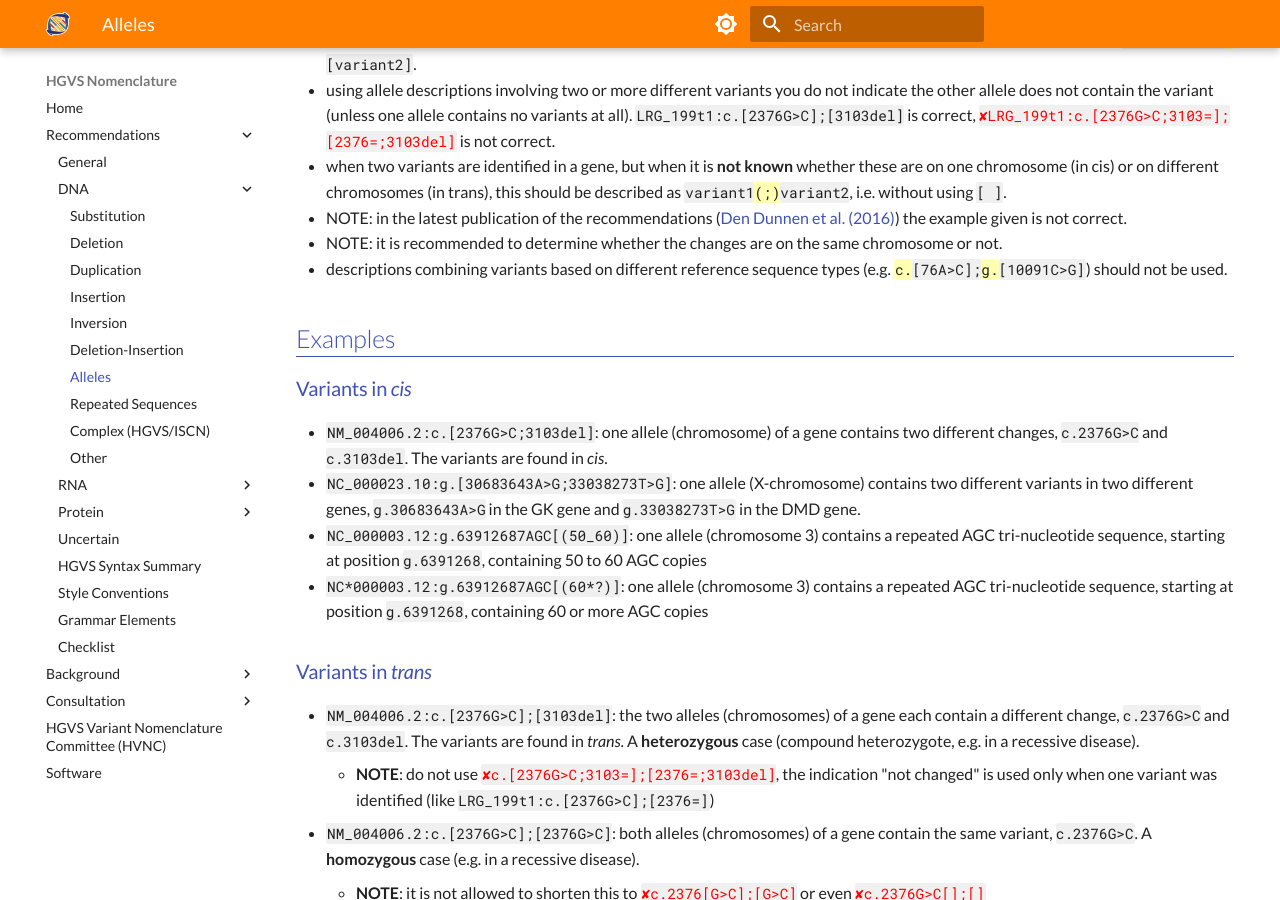
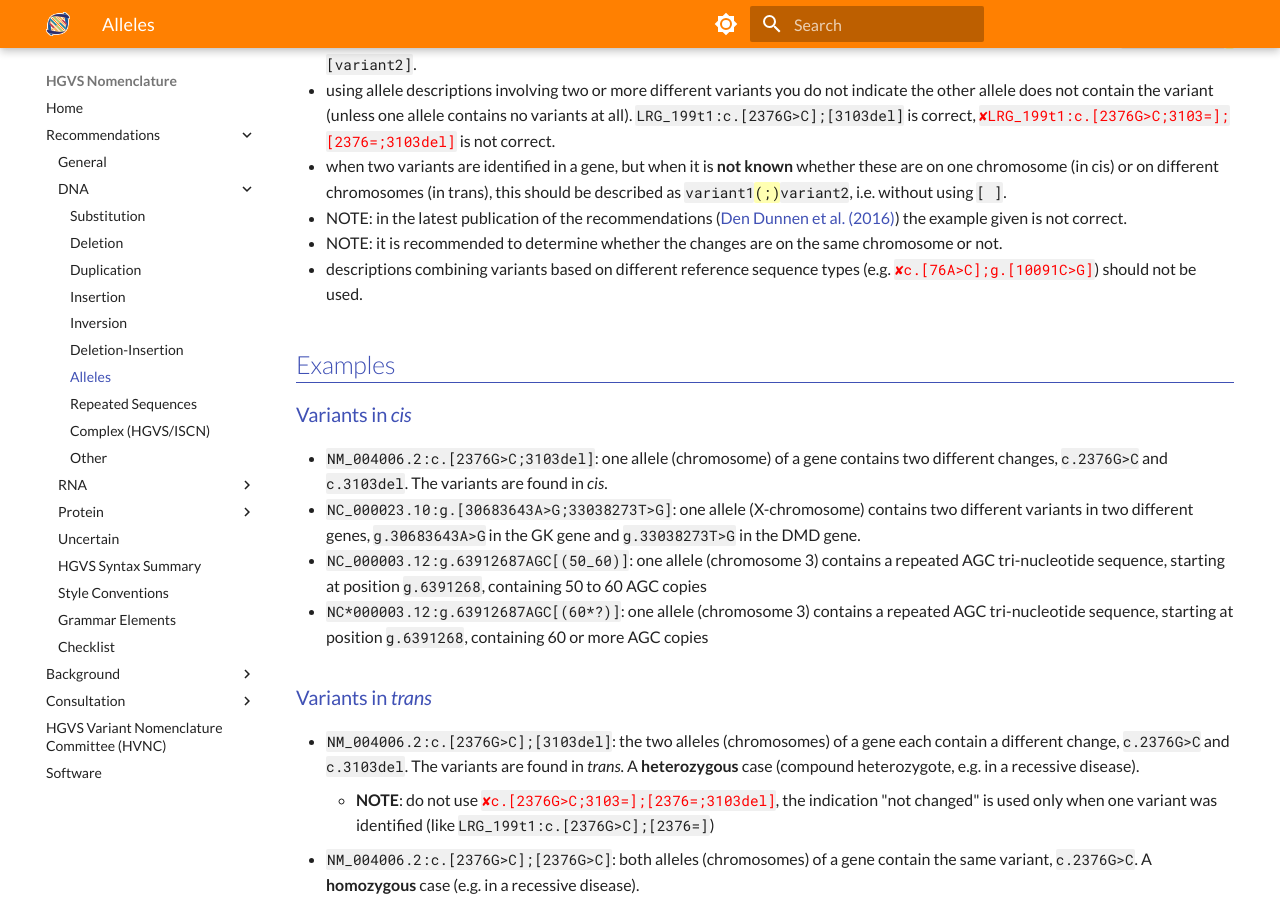
Before and after one commit to HGVSnomenclature/hgvs-nomenclature, an MkDocs documentation site: the page built from docs/recommendations/DNA/alleles.md, in a window 1280 px wide and 900 px high, scrolled down 483 px. Built offline with MkDocs 1.6.1 and Material for MkDocs 9.7.7, drawn with Linux system fonts in a browser that asks for light colours.

Commit message:
Clarifying combining references sequences is invalid.
Just adding <code class="invalid"> rendered the description smaller
 than normal; the code element styles the font to 90% size, causing
 the variant description to have 81% size. I opted for removing the
 spots as the description is short and the presence of the c and g
 should be clear.

```diff
--- a/docs/recommendations/DNA/alleles.md
+++ b/docs/recommendations/DNA/alleles.md
@@ -19,7 +19,7 @@ bin/pull-syntax -f docs/syntax.yaml dna.alleles
 - when two variants are identified in a gene, but when it is **not known** whether these are on one chromosome (in cis) or on different chromosomes (in trans), this should be described as `variant1`<code class="spot1">(;)</code>`variant2`, i.e. without using `[ ]`.
 - NOTE: in the latest publication of the recommendations ([Den Dunnen et al. (2016)](http://onlinelibrary.wiley.com/doi/10.1002/humu.22981/pdf)) the example given is not correct.
 - NOTE: it is recommended to determine whether the changes are on the same chromosome or not.
-- descriptions combining variants based on different reference sequence types (e.g. <code class="spot1">c.</code>`[76A>C];`<code class="spot1">g.</code>`[10091C>G]`) should not be used.
+- descriptions combining variants based on different reference sequence types (e.g. <code class="invalid">c.[76A>C];g.[10091C>G]</code>) should not be used.
 
 
 ## Examples
```
